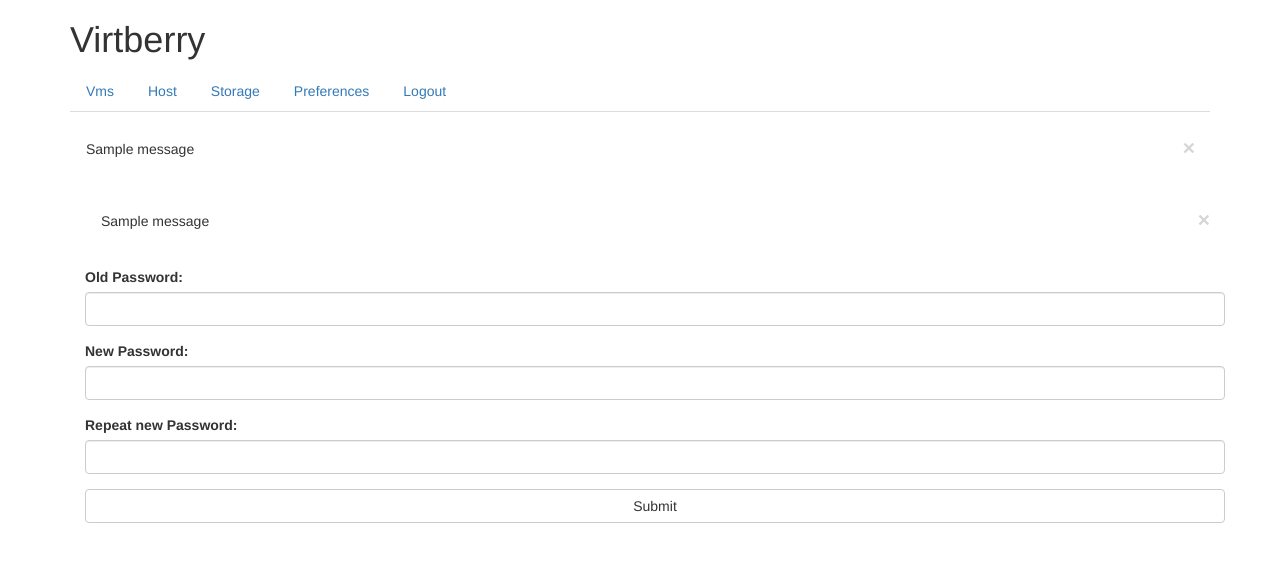
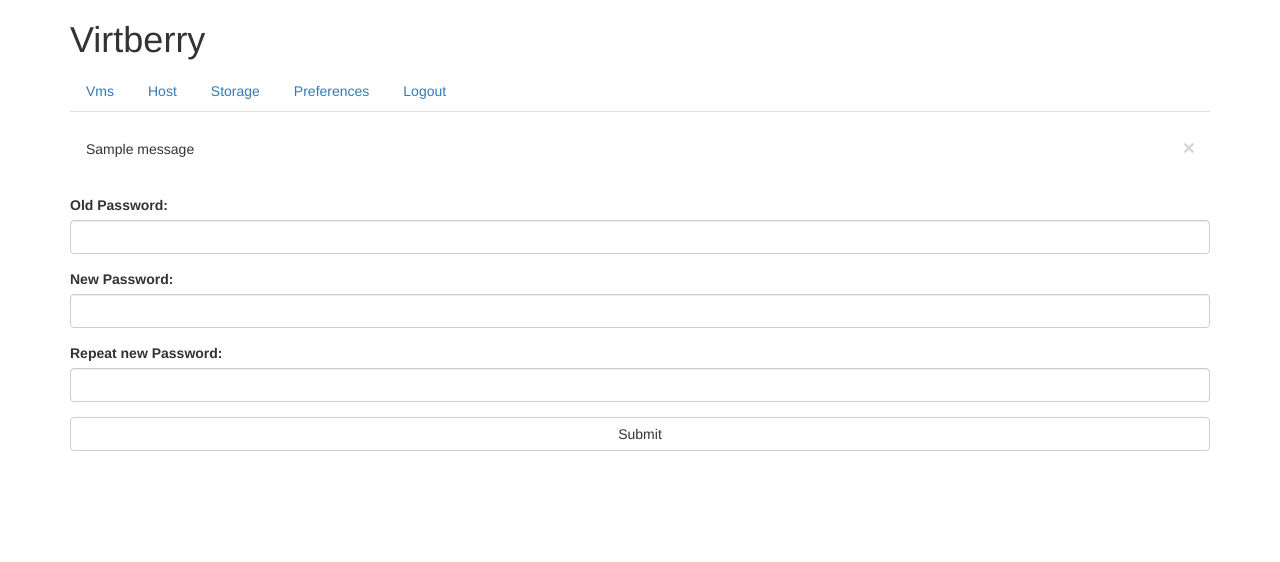
Before and after one commit to jonaschl/virtberry, a Flask app: template app/templates/preferences.html in a window 1280 px wide. Shown: the top 562 px of the page. Run offline with Flask 2, Linux system fonts and the light colour scheme; the template is opened without the code that fills it: values that come from a table or form of the project are taken from there, others are empty; one stand-in notice (Sample message) is shown; some libraries are stand-ins or nearby versions.

Commit message:
Fix displaying of flash messages in preferences.html

```diff
--- a/app/templates/preferences.html
+++ b/app/templates/preferences.html
@@ -1,24 +1,6 @@
 {% extends "base.html" %}
 {% set active_page = "preferences" %}
 {% block content %}
-<div class="container" style="">
-{% with messages = get_flashed_messages(with_categories=true) %}
-	{% if messages %}
-	<div class="row">
-	<div class="col-xs-12 col-sm-12 col-md-12 col-lg-12 center-block" style="float:none;">
-	{% for category, message in messages %}
-			<div class="alert {{ category }} alert-dismissable">
-			{#Cross for Close#}
-			<a href="#" class="close" data-dismiss="alert" aria-label="Close">&times</a>
-			{{ message}}
-			</div>
-    {% endfor %}
-	</div>
-	</div>
-	{% endif %}
-{% endwith %}
-
-
 <div class="row">
 	<div class="col-xs-12 col-sm-12 col-md-12 col-lg-12 center-block" style="float:none;">
   <form action="" method="post" name="changepassword">
```
